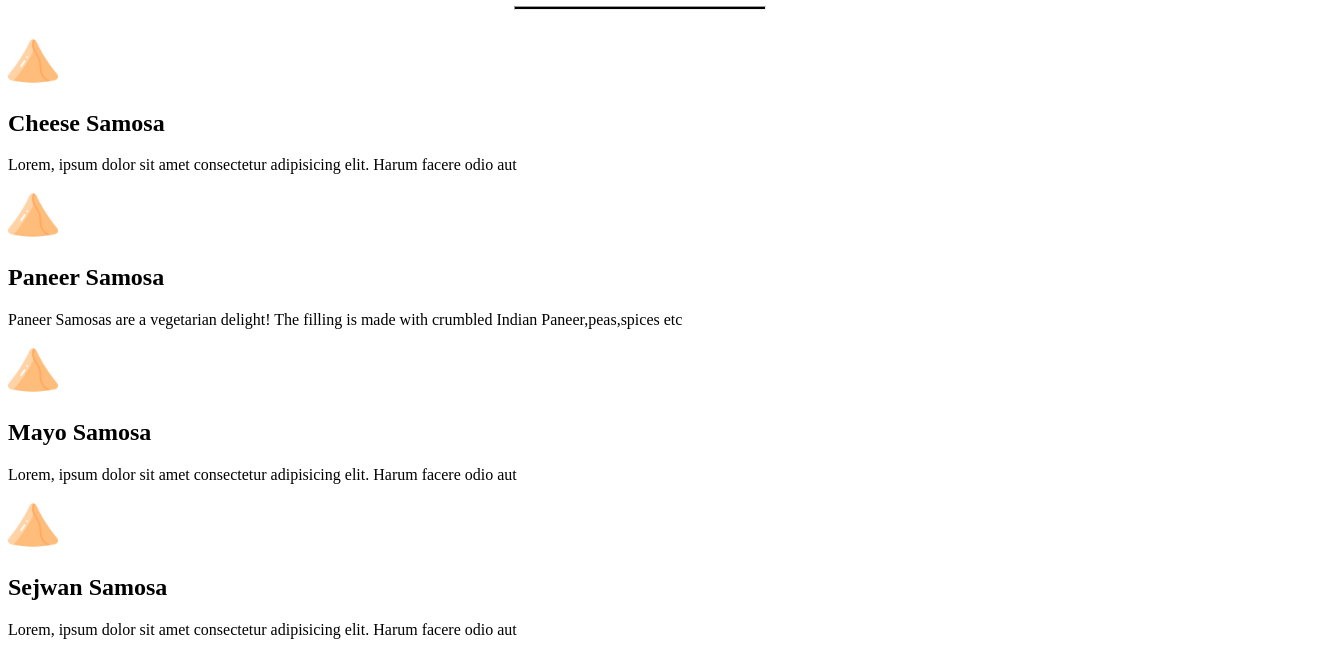
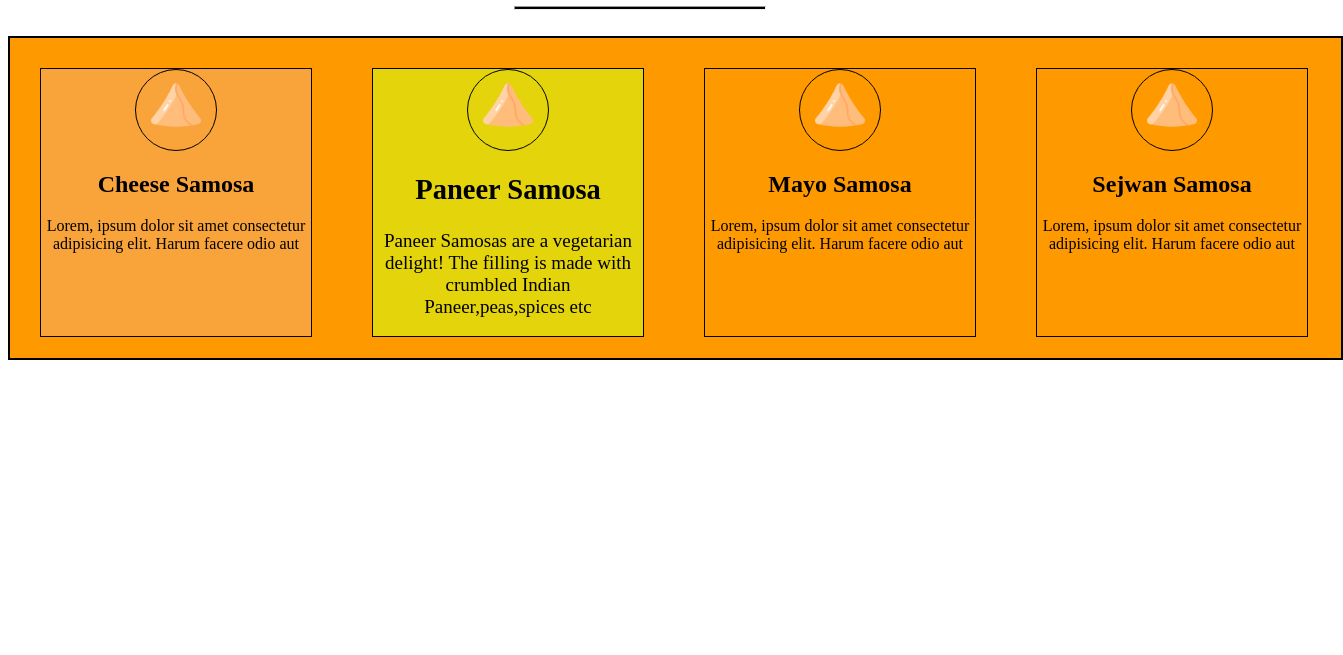
Before and after one commit to Truptishimpii/Project01, a plain HTML site: page Project01/index.html in a window 1280 px wide. Shown: the part 583-1238 px from the top of the page, 1343 px wide, since content can reach past the window. After the commit the page ends 951 px from the top, so only its background shows below. Drawn offline with Linux system fonts and the light colour scheme; files whose address does not match are found by name.

Commit message:
Update style.css

```diff
--- a/Project01/css/style.css
+++ b/Project01/css/style.css
@@ -77,3 +77,57 @@ li{
      margin-left: 290px;
      margin-top: 25px;
   }
+
+.product_section{
+     height: 320px;
+     width: 1331px;
+     border: 2px solid black;
+     background-color: rgb(255, 153, 0);
+
+}
+
+.typ1{
+     height: 267px;
+     width: 270px;
+     border: 1px solid black;
+   text-align: center;
+ float: left;
+ margin: 30px;
+ background-color: rgb(249, 163, 59);
+}
+.typ2{
+     height: 267px;
+     width: 270px;
+     border: 1px solid black;
+   text-align: center;
+     float: left;
+     margin: 30px;
+     font-size: 19px;
+     background-color: rgba(224, 221, 13, 0.875);
+}
+.typ3{
+     height: 267px;
+     width: 270px;
+     border: 1px solid rgb(0, 0, 0);
+   text-align: center;
+     float: left;
+     margin: 30px;
+}
+.typ4{
+     height: 267px;
+     width: 270px;
+     border: 1px solid black;
+   text-align: center;
+     float: left;
+     margin: 30px;
+}
+
+  .img1{
+     height: 70px;
+     width: 80px;
+     border: 1px solid black;
+     border-radius: 50px;
+     padding-top: 10px;
+     margin: auto;
+     padding: auto;
+  }
```
Lines whose indentation alone changed are shown as unchanged.
